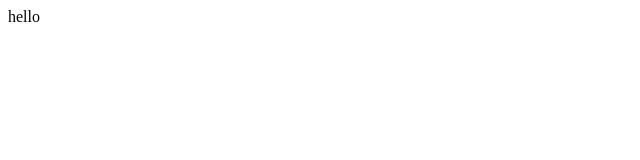
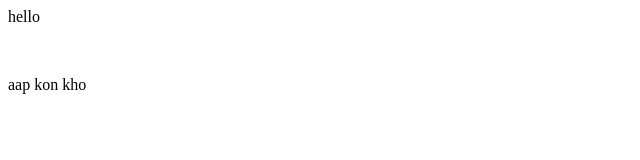
Before and after one commit to Dhirajjar/PROJECT01, a plain HTML site: page index.html in a window 1280 px wide. Shown: the whole page, without its empty margins (0-640 px from the left). Drawn offline with Linux system fonts and the light colour scheme.

Commit message:
new line

```diff
--- a/index.html
+++ b/index.html
@@ -1 +1,3 @@
 <p>hello</p>
+<br>
+<p>aap kon kho</p>
```
Also changed, not shown: 1 other file.
